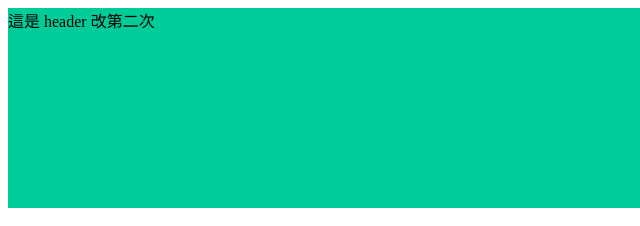
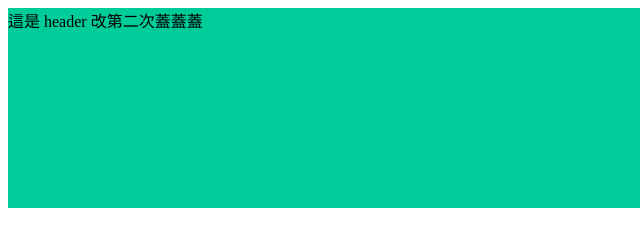
Before and after one commit to Florakuo1112/gulp0729, a plain HTML site: page index.html in a window 1280 px wide. Shown: the top 226 px of the page, 0-640 px from the left. Drawn offline with Linux system fonts and the light colour scheme.

Commit message:
Update 2022-08-04T13:34:46.237Z

```diff
--- a/index.html
+++ b/index.html
@@ -11,7 +11,7 @@
 
 <body>
   <header class="header">
-    這是 header 改第二次
+    這是 header 改第二次蓋蓋蓋
   </header>
 
 
```
